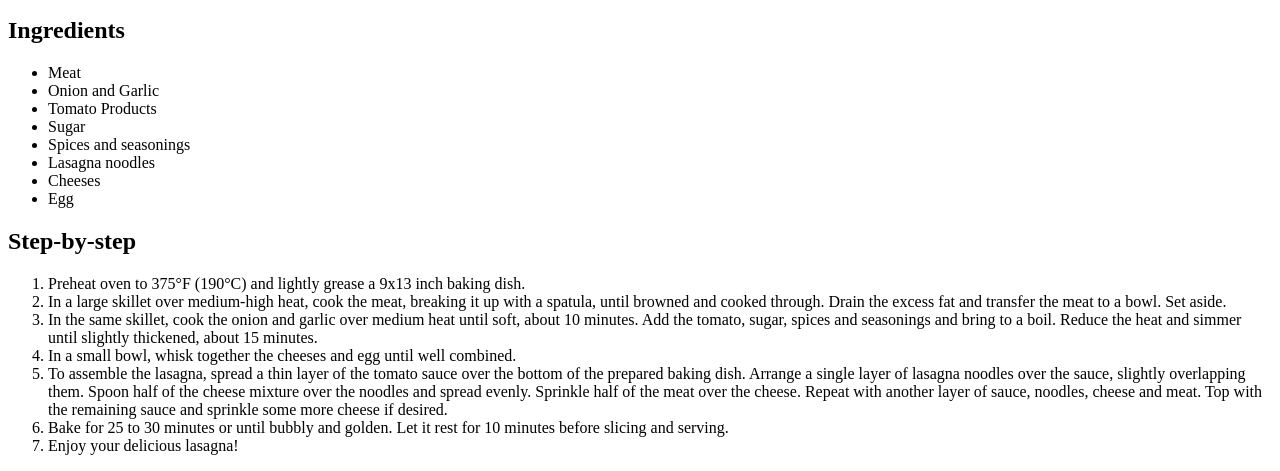
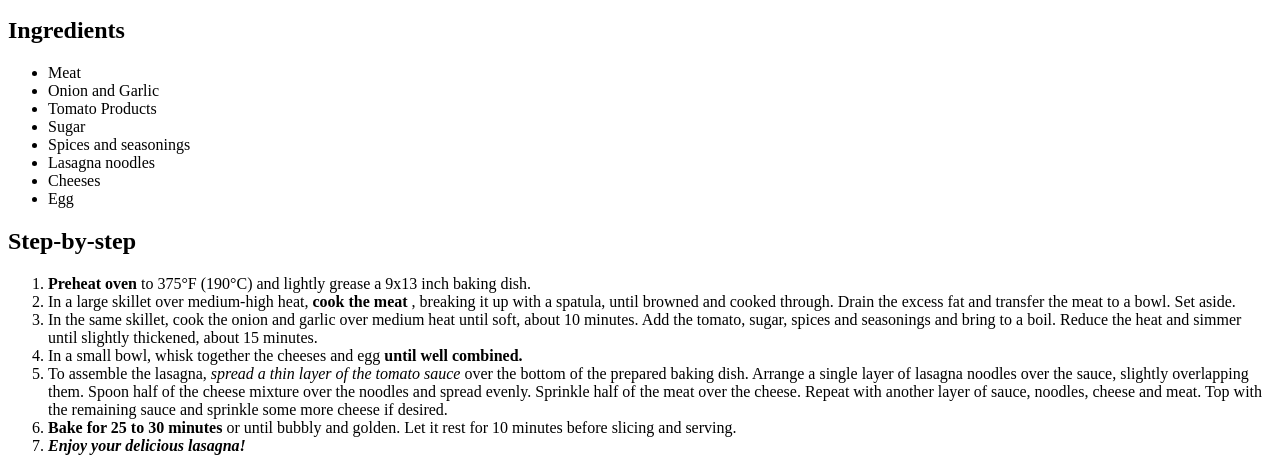
Before and after one commit to axl-devhub/odin-recipes, a plain HTML site: page recipes/lasagna.html in a window 1280 px wide. Shown: the part 421-892 px from the top of the page. Drawn offline with Linux system fonts and the light colour scheme.

Commit message:
Fix capitalization and poor hilighting

```diff
--- a/recipes/lasagna.html
+++ b/recipes/lasagna.html
@@ -24,14 +24,13 @@
     </ul>
     <h2>Step-by-step</h2>
     <ol>
-        <li>Preheat oven to 375°F (190°C) and lightly grease a 9x13 inch baking dish.</li>
-        <li>In a large skillet over medium-high heat, cook the meat, breaking it up with a spatula, until browned and cooked through. Drain the excess fat and transfer the meat to a bowl. Set aside.</li>
+        <li><strong>Preheat oven</strong> to 375°F (190°C) and lightly grease a 9x13 inch baking dish.</li>
+        <li>In a large skillet over medium-high heat, <strong> cook the meat </strong>, breaking it up with a spatula, until browned and cooked through. Drain the excess fat and transfer the meat to a bowl. Set aside.</li>
         <li>In the same skillet, cook the onion and garlic over medium heat until soft, about 10 minutes. Add the tomato, sugar, spices and seasonings and bring to a boil. Reduce the heat and simmer until slightly thickened, about 15 minutes.</li>
-        <li>In a small bowl, whisk together the cheeses and egg until well combined.</li>
-        <li>To assemble the lasagna, spread a thin layer of the tomato sauce over the bottom of the prepared baking dish. Arrange a single layer of lasagna noodles over the sauce, slightly overlapping them. Spoon half of the cheese mixture over the noodles and spread evenly. Sprinkle half of the meat over the cheese. Repeat with another layer of sauce, noodles, cheese and meat. Top with the remaining sauce and sprinkle some more cheese if desired.</li>
-        <li>Bake for 25 to 30 minutes or until bubbly and golden. Let it rest for 10 minutes before slicing and serving.</li>
-        <li>Enjoy your delicious lasagna! </li>
+        <li>In a small bowl, whisk together the cheeses and egg <strong>until well combined.</strong></li>
+        <li>To assemble the lasagna, <em>spread a thin layer of the tomato sauce </em> over the bottom of the prepared baking dish. Arrange a single layer of lasagna noodles over the sauce, slightly overlapping them. Spoon half of the cheese mixture over the noodles and spread evenly. Sprinkle half of the meat over the cheese. Repeat with another layer of sauce, noodles, cheese and meat. Top with the remaining sauce and sprinkle some more cheese if desired.</li>
+        <li><strong>Bake for 25 to 30 minutes</strong> or until bubbly and golden. Let it rest for 10 minutes before slicing and serving.</li>
+        <li><b><em>Enjoy your delicious lasagna!</em></b></li>
     </ol>
-
 </body>
 </html>
```
Also changed, not shown: index.html (+3 -0 lines).
